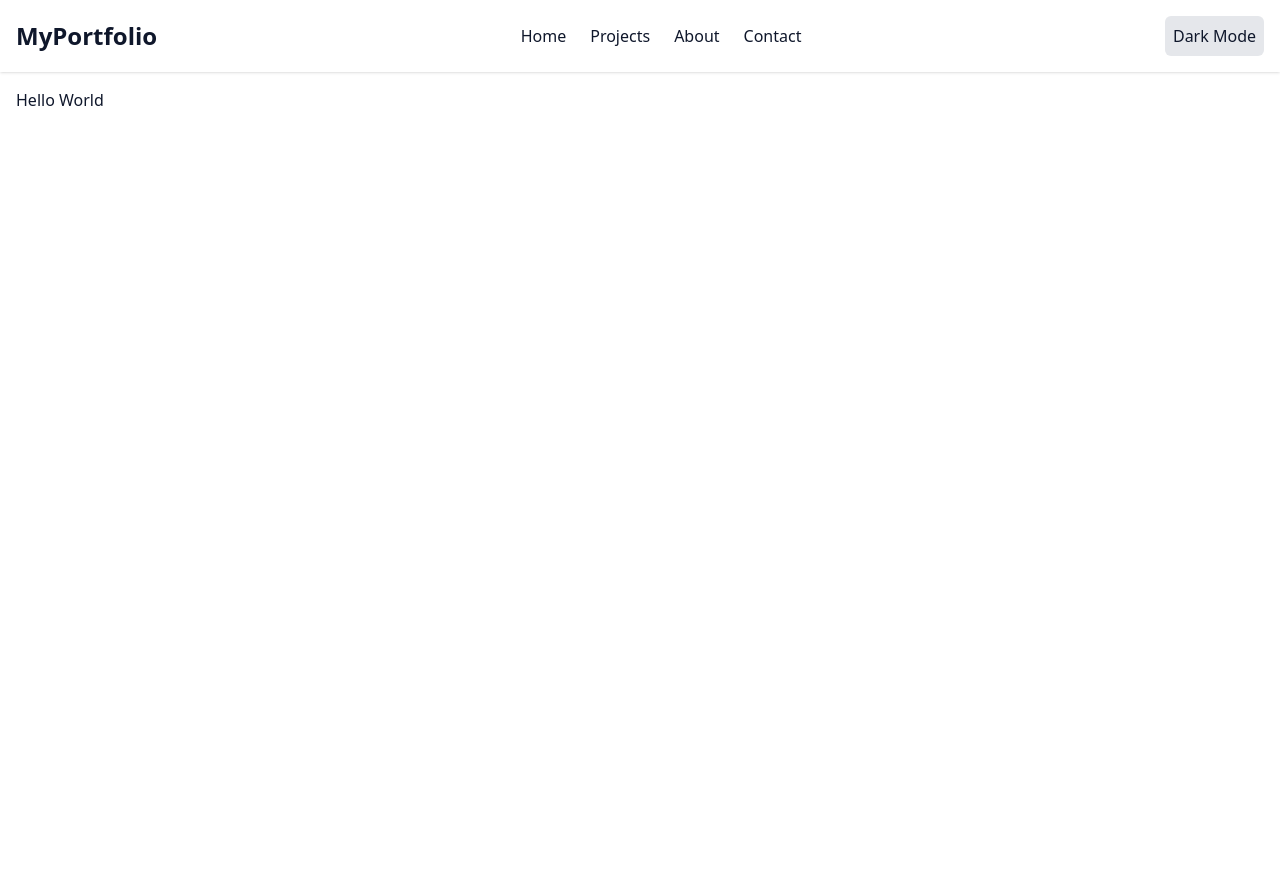
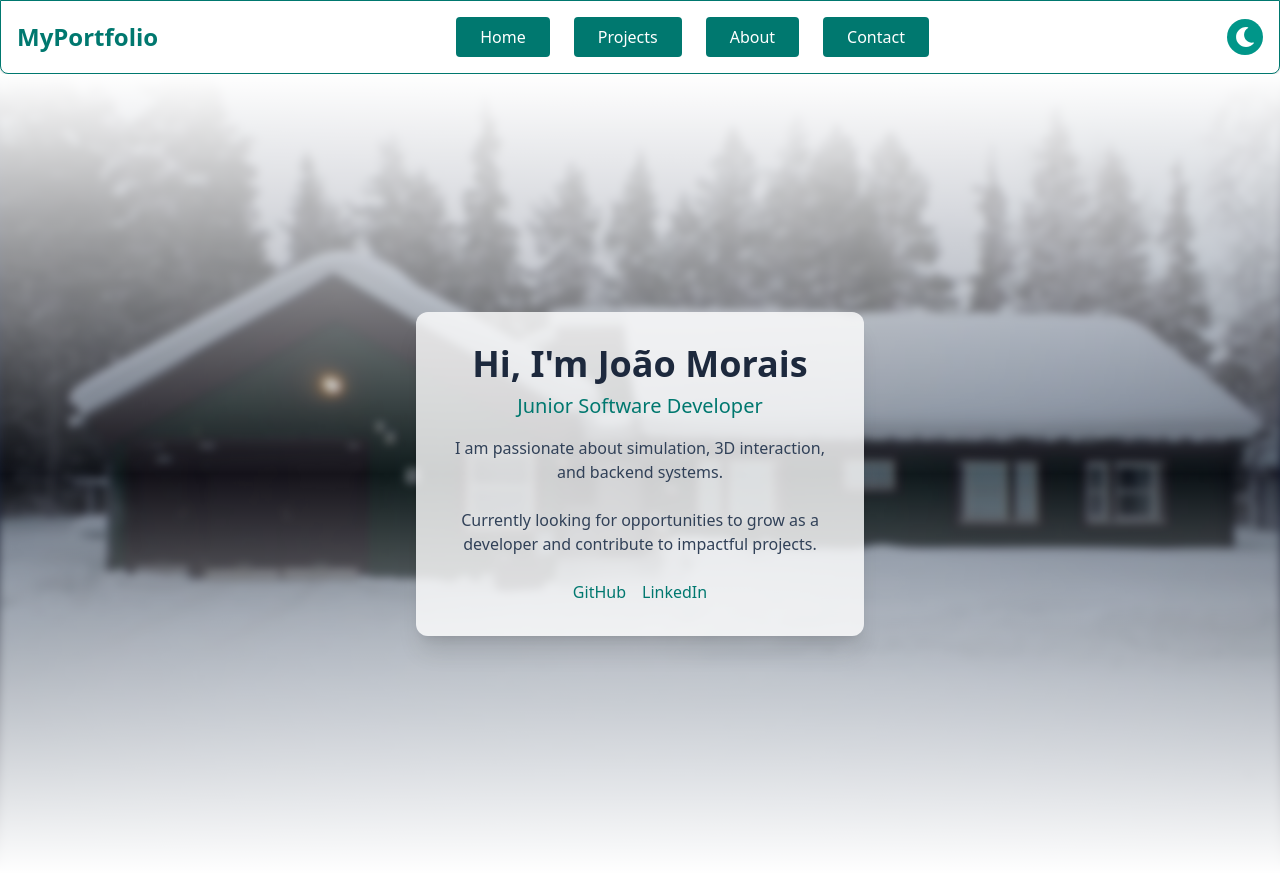
Before and after one commit to Morallez86/Portfolio, a React (Vite) app: page / in a window 1280 px wide. Shown: the top 888 px of the page. Built offline with nearby package versions, Linux system fonts and the light colour scheme.

Commit message:
Home page with ligh/dark mode. Visual steticts

```diff
--- a/src/App.jsx
+++ b/src/App.jsx
@@ -10,7 +10,7 @@ export default function App(){
     <HashRouter>
       <div className="min-h-screen w-full bg-white dark:bg-slate-900 text-slate-900 dark:text-slate-100">
         <Header />
-        <main className="p-4">
+        <main>
           <Routes>
             <Route path="/" element={<Home />} />
             <Route path="/projects" element={<Projects />} />
--- a/src/components/Header.jsx
+++ b/src/components/Header.jsx
@@ -6,15 +6,14 @@ export default function Header() {
   const [open, setOpen] = useState(false)
 
   return (
-    <header className="bg-white dark:bg-slate-900 text-slate-900 dark:text-slate-100 p-4 shadow">
+    <header className="bg-white dark:bg-slate-900 text-slate-900 dark:text-slate-100 p-4 shadow border border-teal-700 dark:border-indigo-600 rounded-b-lg">
       <div className=" flex justify-between items-center">
-        <Link to="/" className="text-2xl font-bold">MyPortfolio</Link>
-
+        <Link to="/" className="text-2xl font-bold text-teal-700 dark:text-indigo-500">MyPortfolio</Link>
         <nav className="hidden md:flex space-x-6">
-          <Link to="/" className="hover:text-indigo-500">Home</Link>
-          <Link to="/projects" className="hover:text-indigo-500">Projects</Link>
-          <Link to="/about" className="hover:text-indigo-500">About</Link>
-          <Link to="/contact" className="hover:text-indigo-500">Contact</Link>
+          <Link to="/" className="px-6 py-2 bg-teal-700 dark:bg-indigo-500 text-white rounded hover:bg-indigo-600 transition">Home</Link>
+          <Link to="/projects" className="px-6 py-2 bg-teal-700 dark:bg-indigo-500 text-white rounded hover:bg-indigo-600 transition">Projects</Link>
+          <Link to="/about" className="px-6 py-2 bg-teal-700 dark:bg-indigo-500 text-white rounded hover:bg-indigo-600 transition">About</Link>
+          <Link to="/contact" className="px-6 py-2 bg-teal-700 dark:bg-indigo-500 text-white rounded hover:bg-indigo-600 transition">Contact</Link>
         </nav>
 
         <div>
@@ -27,9 +26,8 @@ export default function Header() {
           </button>
         </div>
       </div>
-
       {open && (
-        <div className="md:hidden mt-2 absolute bg-gray-700 text-xl w-1/3 text-center rounded-r-md border border-gray-500 ">
+        <div className="md:hidden mt-2 absolute z-10 bg-gray-700 text-xl w-1/3 text-center rounded-r-md border border-gray-500 ">
           <div className="border border-gray-500 p-3 hover:bg-gray-600">
             <Link to="/" onClick={() => setOpen(false)} className="block">Home</Link>
           </div>
--- a/src/components/ProjectCard.jsx
+++ b/src/components/ProjectCard.jsx
@@ -1,4 +1,3 @@
-import React from 'react';
 import { FaYoutube, FaGithub } from 'react-icons/fa';
 
 export default function ProjectCard({
@@ -80,8 +79,7 @@ export default function ProjectCard({
               href={links.youtube}
               target="_blank"
               rel="noopener noreferrer"
-              className="flex items-center gap-2 hover:text-red-500 transition"
-            >
+              className="flex items-center gap-2 hover:text-red-500 transition">
               <FaYoutube size={18} /> YouTube
             </a>
           )}
--- a/src/components/ThemeToggle.jsx
+++ b/src/components/ThemeToggle.jsx
@@ -1,5 +1,5 @@
-import React from 'react'
 import useTheme from '../hooks/useTheme'
+import { FaSun, FaMoon } from "react-icons/fa"
 
 export default function ThemeToggle(){
     const {theme, toggleTheme} = useTheme();
@@ -7,9 +7,16 @@ export default function ThemeToggle(){
     return (
         <button
             onClick={toggleTheme}
-            className="p-2 rounded-md bg-gray-200 dark:bg-gray-800 dark:text-gray-200"
-        >
-            {theme === 'dark' ? 'Light Mode' : 'Dark Mode'}
+            className="p-2 rounded-full transition-colors duration-300
+                        bg-teal-600 text-white dark:bg-indigo-500
+                        hover:bg-teal-700 dark:hover:bg-indigo-600"
+            aria-label="Toggle theme"
+            >
+            {theme === "dark" ? (
+                <FaSun size={20} />
+            ) : (
+                <FaMoon size={20} />
+            )}
         </button>
     );
 }
--- a/src/pages/Home.jsx
+++ b/src/pages/Home.jsx
@@ -1,9 +1,58 @@
-import React from 'react'
+import React from 'react';
 
-export default function Home(){
+export default function Home() {
   return (
-    <div className="min-h-screen bg-white dark:bg-slate-900 text-slate-900 dark:text-slate-100">
-      Hello World
-    </div>
-  )
+<section className="relative flex justify-center items-center min-h-screen bg-slate-900 overflow-hidden">
+      <div className="absolute inset-0 flex justify-center" aria-hidden="true">
+        <img
+          src={import.meta.env.BASE_URL + "images/pajala-night.jpg"}
+          alt=""
+          className="w-full object-cover opacity-70 hidden dark:block"
+        />
+        <img
+          src={import.meta.env.BASE_URL + "images/pajala-day.jpg"}
+          alt=""
+          className="w-full object-cover opacity-70 block dark:hidden blur-[4px]"
+        />
+        <div className="absolute inset-0 bg-gradient-to-r from-slate-900 via-transparent to-slate-900 hidden dark:block"></div>
+        <div className="absolute inset-0 bg-gradient-to-b from-white via-transparent to-white block dark:hidden"></div>
+      </div>
+      <div className="relative z-10 bg-white/80 dark:bg-transparent rounded-xl shadow-xl p-8 flex flex-col items-center max-w-md">
+        <h1 className="text-4xl font-bold mb-2 text-slate-800 dark:text-white">
+          Hi, I'm João Morais
+        </h1>
+
+        <h2 className="text-xl mb-4 text-teal-700 dark:text-indigo-400">
+          Junior Software Developer
+        </h2>
+
+        <p className="max-w-xl text-center mb-6 text-slate-700 dark:text-slate-200">
+          I am passionate about simulation, 3D interaction, and backend systems.
+
+        </p>
+        <p className="max-w-xl text-center mb-6 text-slate-700 dark:text-slate-200">
+          Currently looking for opportunities to grow as a developer and contribute to impactful projects.
+        </p>
+
+        <div className="flex gap-4">
+          <a
+            href="https://github.com/Morallez86"
+            target="_blank"
+            rel="noopener noreferrer"
+            className="hover:underline text-teal-700 dark:text-indigo-400"
+          >
+            GitHub
+          </a>
+          <a
+            href="https://linkedin.com/in/joaofmorais"
+            target="_blank"
+            rel="noopener noreferrer"
+            className="hover:underline text-teal-700 dark:text-indigo-400"
+          >
+            LinkedIn
+          </a>
+        </div>
+      </div>
+    </section>
+  );
 }
--- a/src/pages/Projects.jsx
+++ b/src/pages/Projects.jsx
@@ -5,7 +5,6 @@ export default function Projects() {
   return (
     <div className="max-w-6xl mx-auto px-4 py-8 space-y-8">
       <h1 className="text-3xl font-bold mb-6">My Projects</h1>
-
       <ProjectCard
         title="CARLA MotionVRConnect"
         tagline="VR + Motion Chair + Dynamic Scenarios"
@@ -31,7 +30,7 @@ export default function Projects() {
       />
       <ProjectCard
         title="Scrum project management App"
-        tagline="Agile Project Management with Real-Time Collaboratio"
+        tagline="Agile Project Management"
         description="A web application enabling teams to manage projects using Scrum methodology. Features include role definitions (Scrum Master, Product Owner, Team), task management, dashboards, notifications, user authentication via JWT, and resource/component requests."
         image={import.meta.env.BASE_URL + "images/scrum-project.png"}
         skills={[
```
Also changed, not shown: public/images/pajala-day.jpg (added), public/images/pajala-night.jpg (added).
